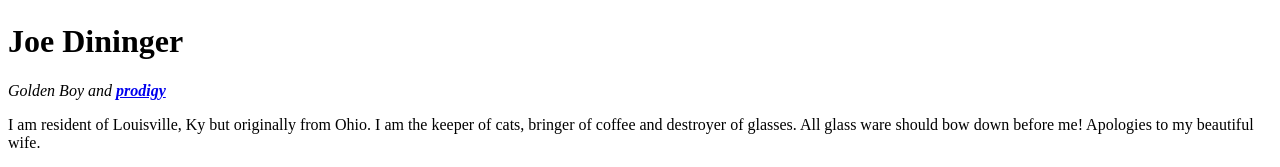
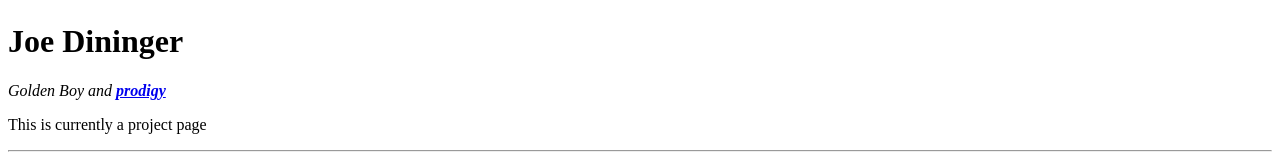
Before and after one commit to joedininger/cv, a plain HTML site: page index.html in a window 1280 px wide. Shown: the part 1222-1389 px from the top of the page. Drawn offline with Linux system fonts and the light colour scheme.

Commit message:
Update index.html

```diff
--- a/index.html
+++ b/index.html
@@ -14,14 +14,13 @@
     <em>Golden Boy and <strong><a href="https://www.dictionary.com/browse/prodigy">prodigy</a></strong></em>
   </p>
   <p>
-    I am resident of Louisville, Ky but originally from Ohio. I am the keeper of cats, bringer of coffee and destroyer of glasses.
-    All glass ware should bow down before me! Apologies to my beautiful wife.
+   This is currently a project page
   </p>
   <hr />
   <h3>Education</h3>
   <ul>
     <li>
-      Fairfield High School, <em>High School Diploma</em>
+      Fairdale High School, <em>High School Diploma</em>
     </li>
     <li>
       Unviersity of Cincinnati, <em><a href="https://www.artsci.uc.edu/undergradprograms/majors/geography-human-urban-economic.html">B.A. Geography: Urban and Economics Emphasis</a></em>
```
